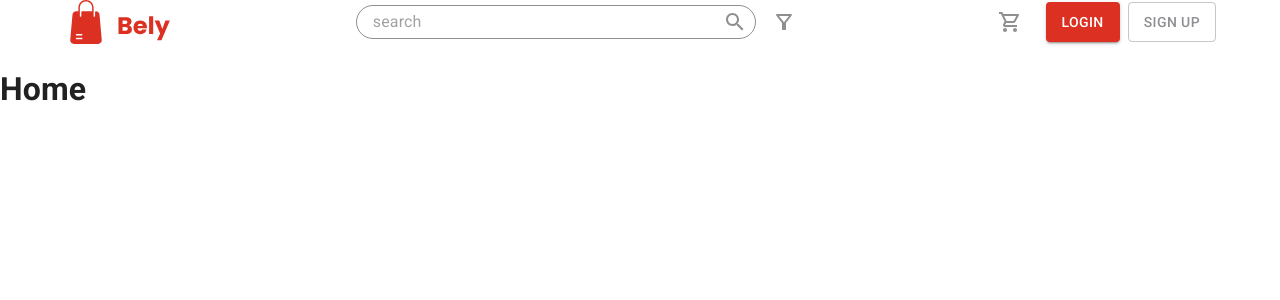
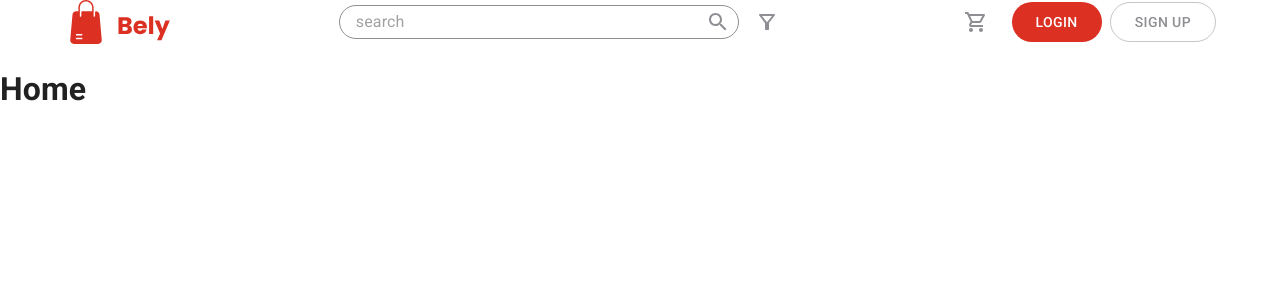
Before and after one commit to aldoBangun/Bely-app, a React (Create React App) app: page / in a window 1280 px wide. Shown: the top 300 px of the page. Built offline with nearby package versions, Linux system fonts and the light colour scheme.

Commit message:
Add custom button component

```diff
--- /dev/null
+++ b/src/components/UI/BelyButton.jsx
@@ -0,0 +1,15 @@
+import { Button } from '@mui/material'
+import { styled } from '@mui/material/styles'
+
+const CustomButton = styled(Button)({
+  boxShadow: 'none',
+  borderRadius: 99,
+  padding: '4px 24px',
+  '&:hover': {
+    boxShadow: 'none'
+  }
+})
+
+export default function BelyButton(props) {
+  return <CustomButton {...props} />
+}
--- a/src/components/navigation/MenuBar.jsx
+++ b/src/components/navigation/MenuBar.jsx
@@ -1,8 +1,10 @@
-import { Box, IconButton, Button } from '@mui/material'
+import { useState } from 'react'
+import { Box, IconButton } from '@mui/material'
 import { ShoppingCartOutlined, NotificationsOutlined, EmailOutlined } from '@mui/icons-material'
+import BelyButton from '../UI/BelyButton'
 
 export default function MenuBar() {
-  const authenticated = false
+  const [authenticated, setAuthenticated] = useState(false)
 
   return (
     <Box sx={{ display: 'flex', gap: 2 }}>
@@ -22,8 +24,8 @@ export default function MenuBar() {
         </>
       ) : (
         <Box sx={{ display: 'flex', gap: 1 }}>
-          <Button variant="contained">Login</Button>
-          <Button variant="outlined" color="gray">Sign Up</Button>
+          <BelyButton variant="contained" onClick={() => setAuthenticated(true)}>Login</BelyButton>
+          <BelyButton variant="outlined" color="gray">Sign Up</BelyButton>
         </Box>
       )}
     </Box>
```
